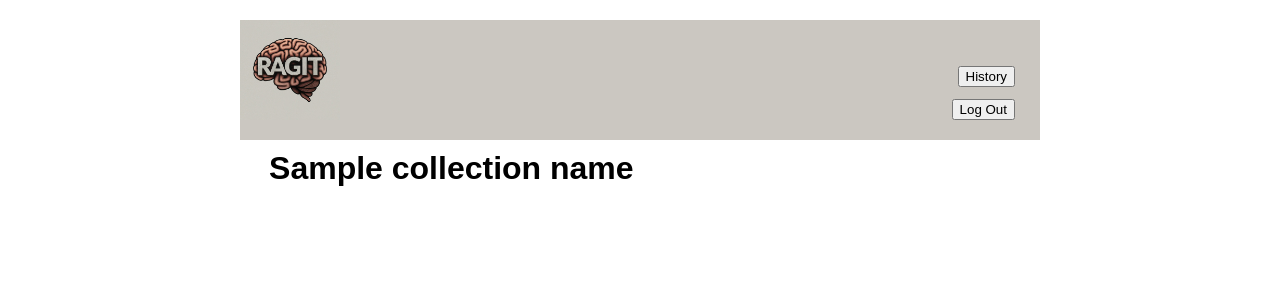
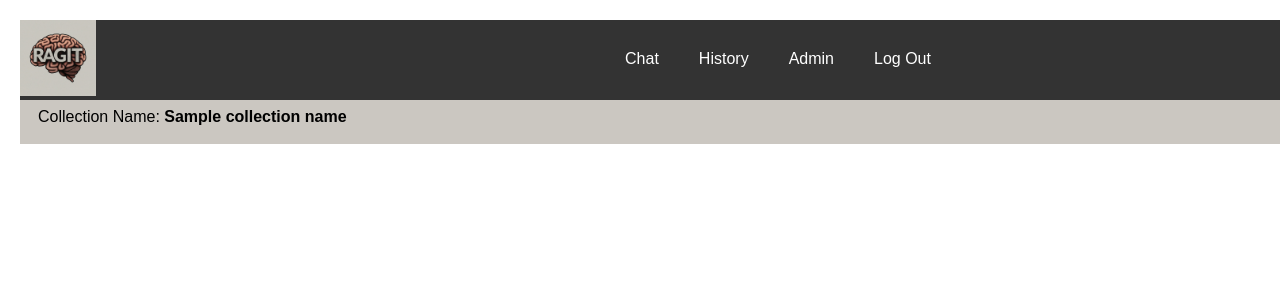
Before and after one commit to codingismycraft/ragit, a Python web app: template ragit/front_end/templates/templates/base.html in a window 1280 px wide; the page is wider, and only the part inside the window is pictured. Shown: the top 300 px of that part. Run offline with Jinja, Linux system fonts and the light colour scheme; the template is opened without the code that fills it: most values are stand-ins (such as "Sample title", 1, 10 or a date in 2020); some libraries are stand-ins or nearby versions.

Commit message:
Working of the looks of the home page and adding the admin.

```diff
--- a/ragit/front_end/static/style.css
+++ b/ragit/front_end/static/style.css
@@ -2,7 +2,7 @@ body {
     font-family: sans-serif;
     margin: 0 auto;
     padding: 20px;
-    width: 800px;
+    width: 1400px;
 }
 
 .container {
@@ -63,47 +63,11 @@ body {
 
 .top_bar {
     background-color: #CBC7C1;
-    clear: left;
+    /*clear: left;*/
     width: 100%;
-    height: 120px;
-    display: grid;
-    grid-template-columns: 1fr 1fr;
+    height: 36px;
     position: relative;
-}
-
-.right_child {
-}
-
-.left_child {
-}
-
-.bottom-right {
-    position: absolute;
-    bottom: 10px;
-    right: 10px;
-    padding: 10px 15px;
-}
-
-.middle-right {
-    position: absolute;
-    bottom: 30px;
-    right: 10px;
-    padding: 10px 15px;
-    margin-bottom: 13px;
-}
-
-#user_name_span {
-    float: right;
-    padding-right: 2em;
-    padding-top: 0.8em;
-}
-
-.collection_name_span {
-    float: right;
-    padding-right: 0.2em;
-    padding-top: 0.8em;
-    font-size: xx-large;
-    font-weight: bold;
+    padding-top: 8px;
 }
 
 
@@ -173,3 +137,77 @@ input[type="number"] {
     align-items: center;
     margin: 2px;
 }
+
+.top_pane {
+    width: 100%;
+    background: #007BFF;
+    color: white;
+    padding: 20px;
+    box-sizing: border-box;
+}
+
+.top_pane h2 {
+    margin: 0;
+    font-size: 24px;
+}
+
+/* Styles for the Admin page. */
+#stats_table {
+    border-collapse: collapse;
+    width: 100%;
+}
+
+#stats_table th, td {
+    border: 1px solid #ddd;
+    padding: 10px;
+}
+
+.admin_button {
+    background-color: #4CAF50;
+    color: white;
+    padding: 10px 20px;
+    border: none;
+    border-radius: 5px;
+    cursor: pointer;
+}
+
+.admin_button:hover {
+    background-color: #3e8e41;
+}
+
+/* Styles for the navigation bar. */
+
+.navigation_container {
+    background-color: #333;
+    overflow: hidden;
+}
+
+.navigation_container ul {
+    display: flex;
+    justify-content: center;
+    list-style: none;
+}
+
+.navigation_container ul li {
+    padding: 14px 20px;
+    list-style: none;
+}
+
+.navigation_container ul li a {
+    text-decoration: none;
+    color: white;
+    display: block;
+    text-align: center;
+}
+
+.navigation_container ul li a:hover {
+    background-color: #575757;
+}
+
+.navigation_container ul li.disabled a {
+    color: #888; /* Grey out the disabled option */
+    pointer-events: none; /* Disable clicking */
+    cursor: not-allowed; /* Change cursor on hover */
+}
+
+/* ********************************************* */
--- a/ragit/front_end/templates/templates/base.html
+++ b/ragit/front_end/templates/templates/base.html
@@ -14,29 +14,25 @@
     <script src="https://cdn.jsdelivr.net/npm/marked/marked.min.js"></script>
 </head>
 <body>
+<div class="navigation_container">
+    <span id="logo">
+    <img src="/static/ragit.jpeg" width="76px" height=100%>
+    </span>
+    <ul>
+        <li id="chat-li"><a href="#chat">Chat</a></li>
+        <li id="history-li"><a href="/history">History</a></li>
+        <li id="admin-li"><a href="/admin">Admin</a></li>
+        <li id="logout-li"><a onclick="logout()">Log Out</a></li>
+
+    </ul>
+</div>
 
 <div class="top_bar">
-    <div class="left_child">
-    <span id="logo">
-    <img src="/static/ragit.jpeg" width="100px" height="100px">
+    <span id="collection_name_span" style="margin-left: 18px">
+        Collection Name:<b> {{ collection_name }} </b>
     </span>
-     <span class="collection_name_span">
-         {{ collection_name }}
-     </span>
-    </div>
-
-    <div class="right_child">
-        <span id="user_name_span"></span>
-        <div class="middle-right">
-            <button id="history_button" onclick='window.location.href = "/history"'>History</button>
-        </div>
-        <div class="bottom-right">
-            <button id="logout_button" onclick="logout()">Log Out</button>
-        </div>
-    </div>
+    <span id="user_name_span" style="margin-left: 18px"></span>
 </div>
-<br>
-
 
 {% block content %}
 {% endblock %}
@@ -47,9 +43,11 @@
         if (user_name != null) {
             $('#user_name_span').html("User:  <b>" + user_name + "</b>");
         } else {
-            $('#user_name_span').hide();
-            $('#logout_button').hide();
-            $('#history_button').hide();
+            $('#chat-li').hide();
+            $('#history-li').hide();
+            $('#admin-li').hide();
+            $('#logout-li').hide();
+            $('#collection_name_span').text("Please login to continue.")
         }
     });
 </script>
```
Also changed, not shown: ragit/front_end/app.py (+34 -2 lines).
